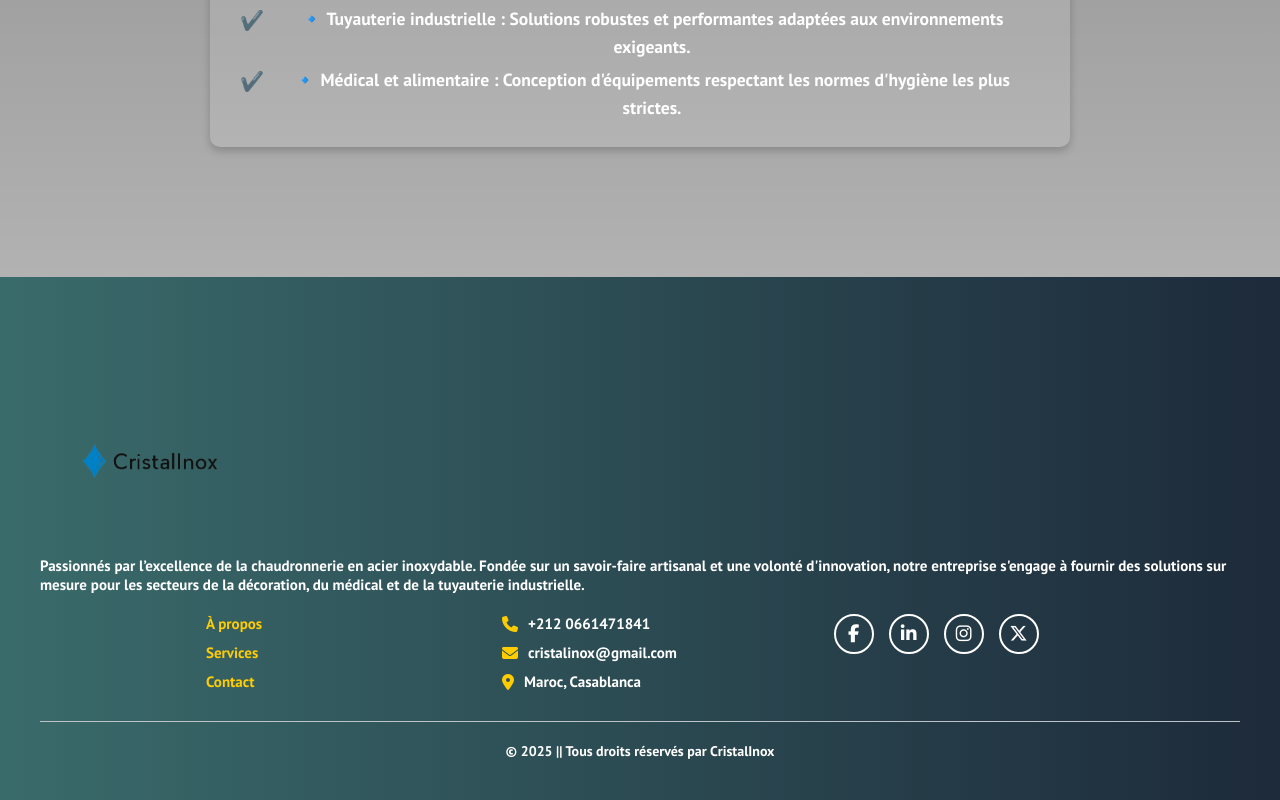
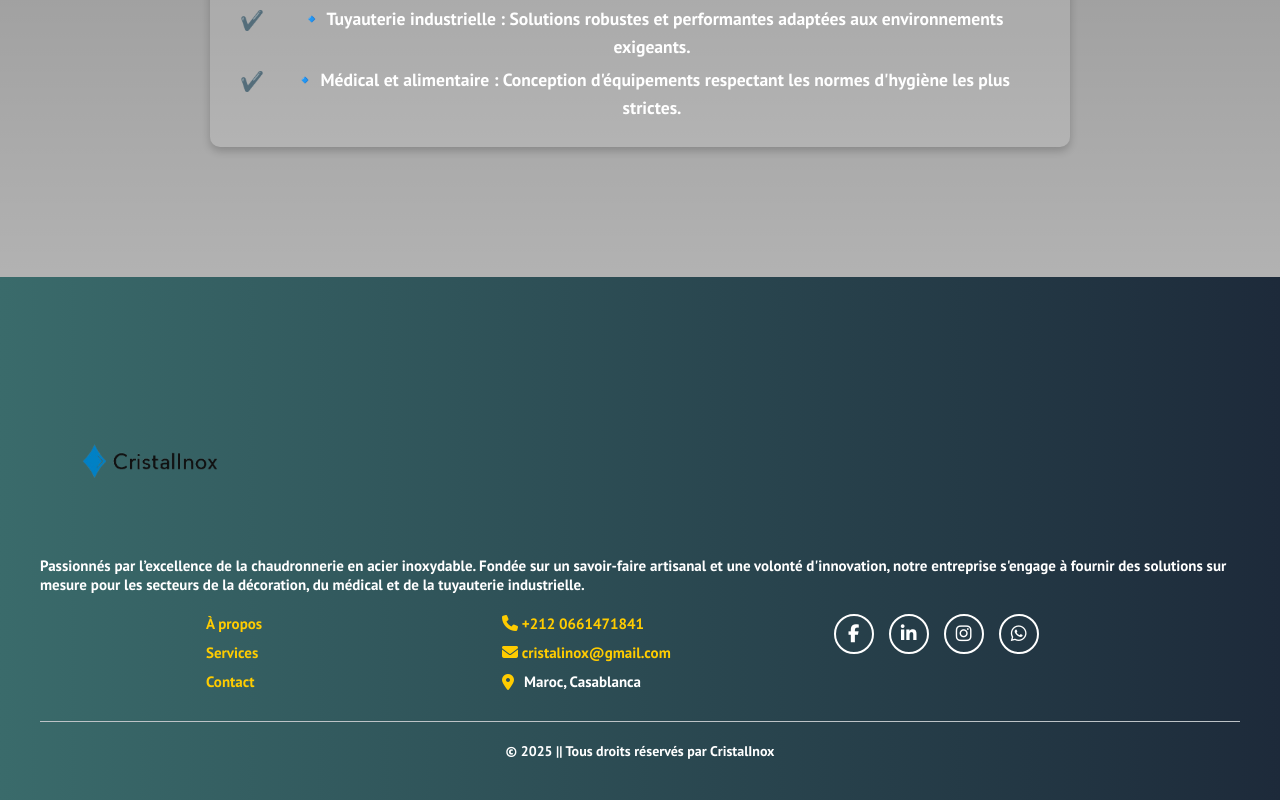
Before and after one commit to Youssefassad0/cristalinox3version, a React (Create React App) app: page /about in a window 1280 px wide. Shown: the part 1475-2275 px from the top of the page. Built offline with nearby package versions, Linux system fonts and the light colour scheme; the HTML template or start-up script is replaced by a standard one; a web font is replaced by a local one.

Commit message:
ajouter links to footer

```diff
--- a/src/components/footer/Footer.jsx
+++ b/src/components/footer/Footer.jsx
@@ -6,47 +6,94 @@ function Footer() {
   return (
     <footer className="footer-container">
       <div className="footer">
-
         <div className="footer-content">
           <div className="footer-sectionabout">
             <Link to="/" className="logo-footer">
               <img src="/images/logo.png" alt="CristalInox Logo" />
             </Link>
             <p>
-              Passionnés par l’excellence de la chaudronnerie en acier inoxydable.
-              Fondée sur un savoir-faire artisanal et une volonté d'innovation,
-              notre entreprise s'engage à fournir des solutions sur mesure pour
-              les secteurs de la décoration, du médical et de la tuyauterie industrielle.
+              Passionnés par l’excellence de la chaudronnerie en acier
+              inoxydable. Fondée sur un savoir-faire artisanal et une volonté
+              d'innovation, notre entreprise s'engage à fournir des solutions
+              sur mesure pour les secteurs de la décoration, du médical et de la
+              tuyauterie industrielle.
             </p>
           </div>
 
           <div className="footer-section links">
             <ul>
-              <li><Link to="/about">À propos</Link></li>
-              <li><Link to="/services">Services</Link></li>
-              <li><Link to="/contact">Contact</Link></li>
+              <li>
+                <Link to="/about">À propos</Link>
+              </li>
+              <li>
+                <Link to="/services">Services</Link>
+              </li>
+              <li>
+                <Link to="/contact">Contact</Link>
+              </li>
             </ul>
           </div>
 
           <div className="footer-section contact">
             <ul>
-              <li><i className="fa-solid fa-phone"></i> +212 0661471841</li>
-              <li><i className="fa-solid fa-envelope"></i> cristalinox@gmail.com</li>
-              <li><i className="fa-solid fa-location-dot"></i> Maroc, Casablanca</li>
+              <li>
+                <Link to="" target="_blank">
+                  <i className="fa-solid fa-phone"></i> +212 0661471841
+                </Link>
+              </li>
+              <li>
+                <Link to="mailto:cristalinox@gmail.com" target="_blank">
+                  <i className="fa-solid fa-envelope"></i> cristalinox@gmail.com
+                </Link>
+              </li>
+
+              <li>
+                <i className="fa-solid fa-location-dot"></i> Maroc, Casablanca
+              </li>
             </ul>
           </div>
 
           <div className="footer-section social">
             <ul className="social-links">
-              <li><i className="fa-brands fa-facebook-f"></i></li>
-              <li><i className="fa-brands fa-linkedin-in"></i></li>
-              <li><i className="fa-brands fa-instagram"></i></li>
-              <li><i className="fa-brands fa-x-twitter"></i></li>
+              <li>
+                <Link
+                  to="https://web.facebook.com/aziz.assad.969"
+                  target="_blank"
+                >
+                  <i className="fa-brands fa-facebook-f"></i>
+                </Link>
+              </li>
+              <li>
+                <Link
+                  to="https://www.linkedin.com/in/aziz-assad-ba737052/"
+                  target="_blank"
+                >
+                  <i className="fa-brands fa-linkedin-in"></i>
+                </Link>
+              </li>
+              <li>
+                <Link
+                  to="https://www.instagram.com/assad_inox/"
+                  target="_blank"
+                >
+                  <i className="fa-brands fa-instagram"></i>
+                </Link>
+              </li>
+              <li>
+                <Link to="https://wa.me/212661471841"
+                  target="_blank"
+
+                 >
+                <i className="fa-brands fa-whatsapp"></i>
+                </Link>
+              </li>
             </ul>
           </div>
         </div>
 
-        <p className="footer-bottom">&copy; 2025 || Tous droits réservés par CristalInox</p>
+        <p className="footer-bottom">
+          &copy; 2025 || Tous droits réservés par CristalInox
+        </p>
       </div>
     </footer>
   );
```
